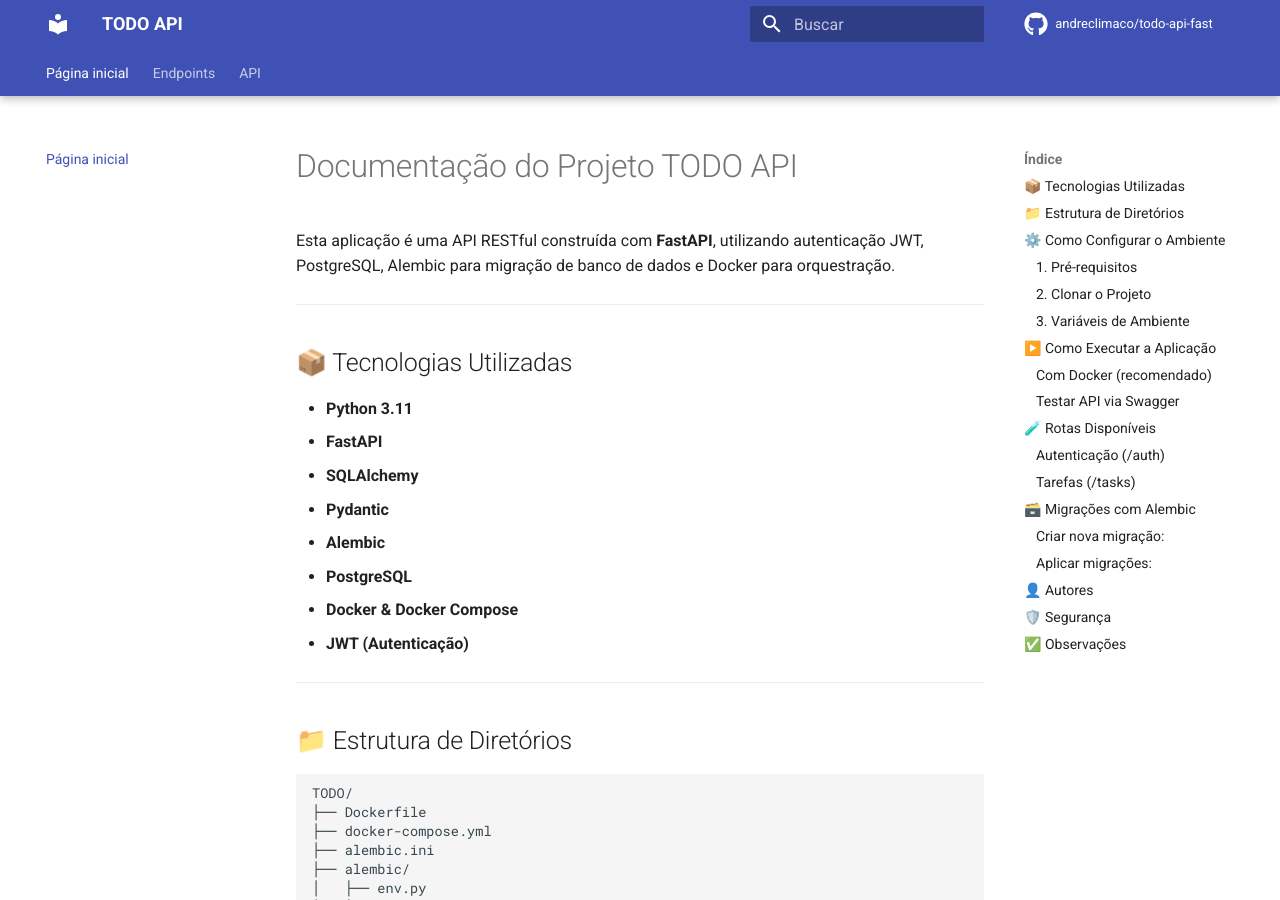
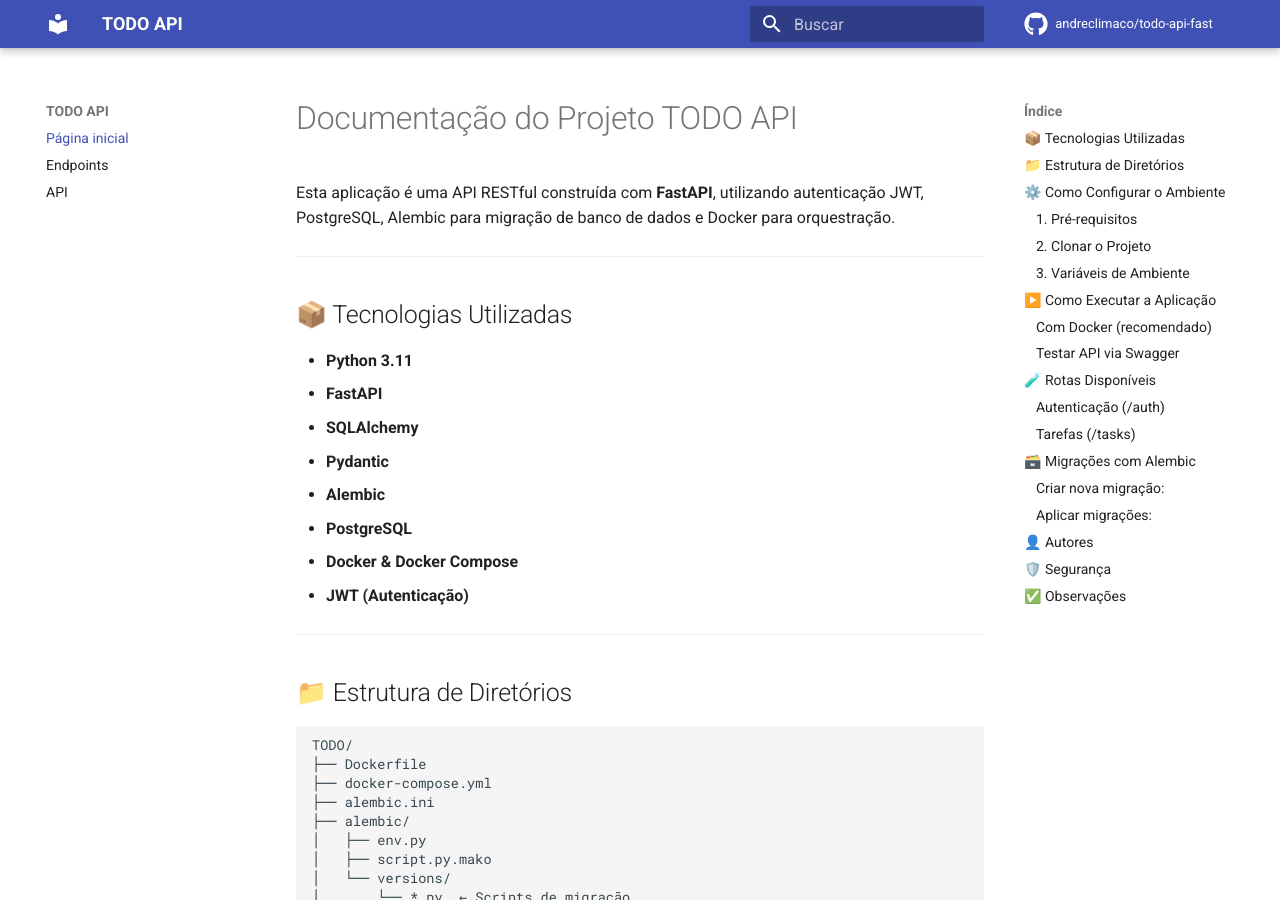
Before and after one commit to andreclimaco/todo-api-fast, an MkDocs documentation site: the page built from docs/index.md, in a window 1280 px wide and 900 px high. Built offline with MkDocs 1.6.1 and Material for MkDocs 9.7.7, drawn with Linux system fonts in a browser that asks for light colours; comment, search, counter and statistics services are not loaded.

Commit message:
Alterando a navegação

```diff
--- a/mkdocs.yml
+++ b/mkdocs.yml
@@ -7,9 +7,9 @@ theme:
   language: pt-BR
   icon:
     repo: fontawesome/brands/github
-  features:
-    - navigation.tabs
-    - navigation.tabs.sticky
+#  features:
+#    - navigation.tabs
+#    - navigation.tabs.sticky
 plugins:
   - search
   - mkdocstrings:
```
